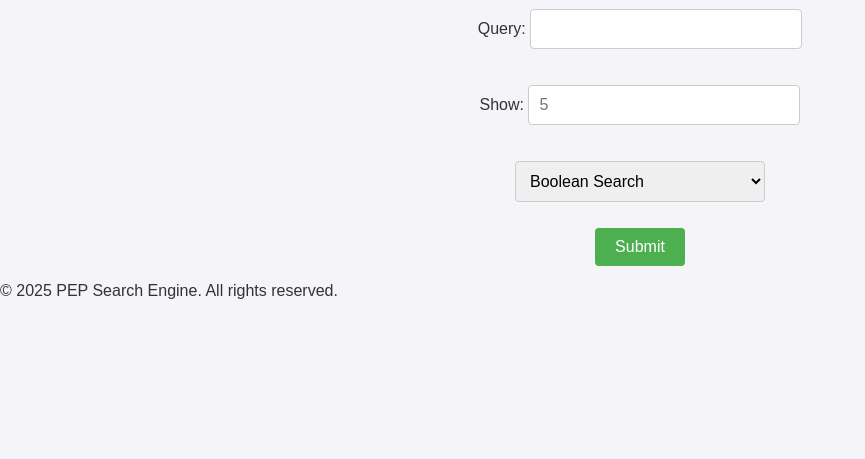
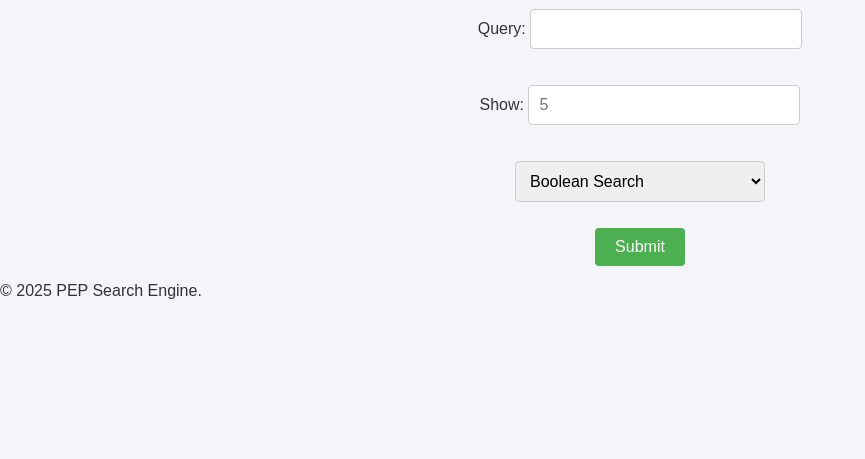
Before and after one commit to ashtonkhd/NLP-application, a Flask app: page / in a window 1280 px wide. Shown: the part 188-647 px from the top of the page, without its empty margins (0-865 px from the left). Run offline with Flask 3, Linux system fonts and the light colour scheme; parts of the project's set-up code (start-up, migrations or seed data) failed here and were passed over.

Commit message:
css and index updating

```diff
--- a/templates/index.html
+++ b/templates/index.html
@@ -31,9 +31,11 @@
 
       <p><input type="submit" value="Submit"/></p>
     </form>
+
      <!-- Footer -->
      <footer>
-      <p>&copy; 2025 PEP Search Engine. All rights reserved.</p>
+      <p>&copy; 2025 PEP Search Engine.</p>
     </footer>
+
   </body>
 </html>
```
